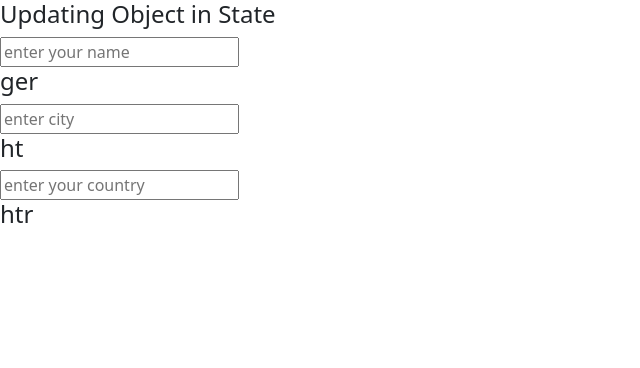
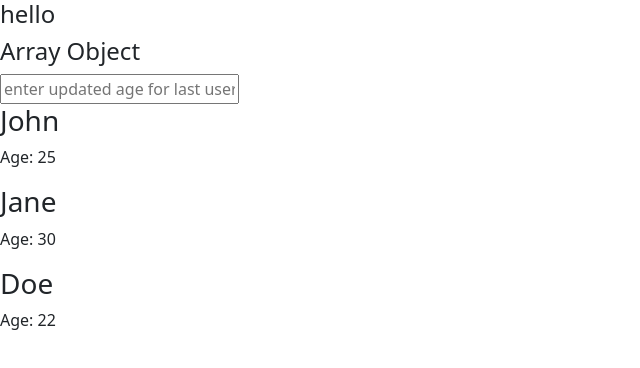
Before and after one commit to Namrata725/reactJsLearning, a React (Vite) app: page / in a window 1280 px wide. Shown: the top 368 px of the page, without its empty margins (0-640 px from the left). Built offline with nearby package versions, Linux system fonts and the light colour scheme.

Commit message:
docs + code demo for Arrays value update

```diff
--- a/src/App.jsx
+++ b/src/App.jsx
@@ -33,6 +33,9 @@ import UserTransitionDemo from "./UseTransitionDemo";
 import DerivedDemo from "./DerivedDemo";
 import LiftUpStateDemo from "./LiftUpStateDemo";
 import UpdatingObjInState from "./UpdatingObjInState";
+
+import ArrayUpdateDemo from "./ArrayUpdateDemo";
+
 function App() {
   return (
     <div>
@@ -105,7 +108,9 @@ function App() {
       {/* <DerivedDemo /> */}
 
       {/* <LiftUpStateDemo /> */}
-      <UpdatingObjInState />
+      {/* <UpdatingObjInState /> */}
+
+      <ArrayUpdateDemo />
     </div>
   );
 }
--- /dev/null
+++ b/src/ArrayUpdateDemo.jsx
@@ -0,0 +1,78 @@
+import { useState } from "react";
+function ArrayUpdateDemo() {
+  return (
+    <div>
+      <h4>hello</h4>
+      {/* <UserList /> */}
+
+      <UserDetailsList />
+    </div>
+  );
+}
+
+// Component 1: UserList (for array of names)
+function UserList() {
+  const [data, setData] = useState(["John", "Jane", "Doe"]);
+
+  const handleUser = (name) => {
+    // Update the last element in the array
+    data[data.length - 1] = name;
+    setData([...data]);
+  };
+  return (
+    <div>
+      <h3>User List</h3>
+      <input
+        type="text"
+        placeholder="enter last user name"
+        onChange={(event) => handleUser(event.target.value)}
+      />
+
+      {data.map((user, index) => {
+        return (
+          <div key={index}>
+            <h4>{user}</h4>
+          </div>
+        );
+      })}
+    </div>
+  );
+}
+
+function UserDetailsList() {
+  const [dataDetails, setDetails] = useState([
+    { name: "John", age: 25 },
+    { name: "Jane", age: 30 },
+    { name: "Doe", age: 22 },
+  ]);
+
+  const handleUserDetails = (age) => {
+    dataDetails[dataDetails.length - 1].age = age;
+    setDetails([...dataDetails]);
+  };
+
+  return (
+    <div>
+      <h4>Array Object</h4>
+
+      <input
+        type="text"
+        placeholder="enter updated age for last user name"
+        onChange={(event) => {
+          handleUserDetails(event.target.value);
+        }}
+      />
+
+      {dataDetails.map((user, index) => {
+        return (
+          <div key={index}>
+            <h3>{user.name}</h3>
+            <p>Age: {user.age}</p>
+          </div>
+        );
+      })}
+    </div>
+  );
+}
+
+export default ArrayUpdateDemo;
```
Also changed, not shown: 1 other file (tests, documents, lock files or other folders).
